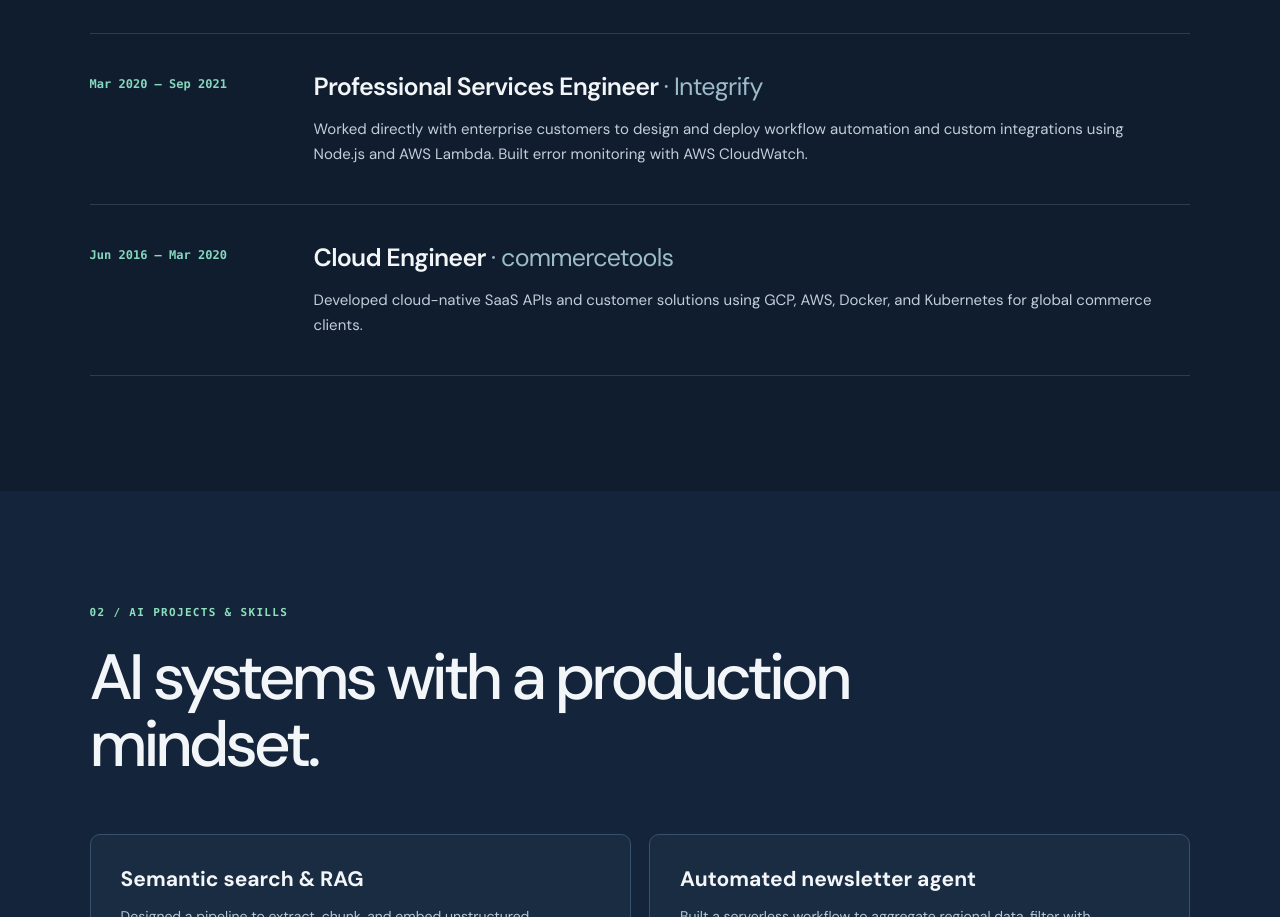
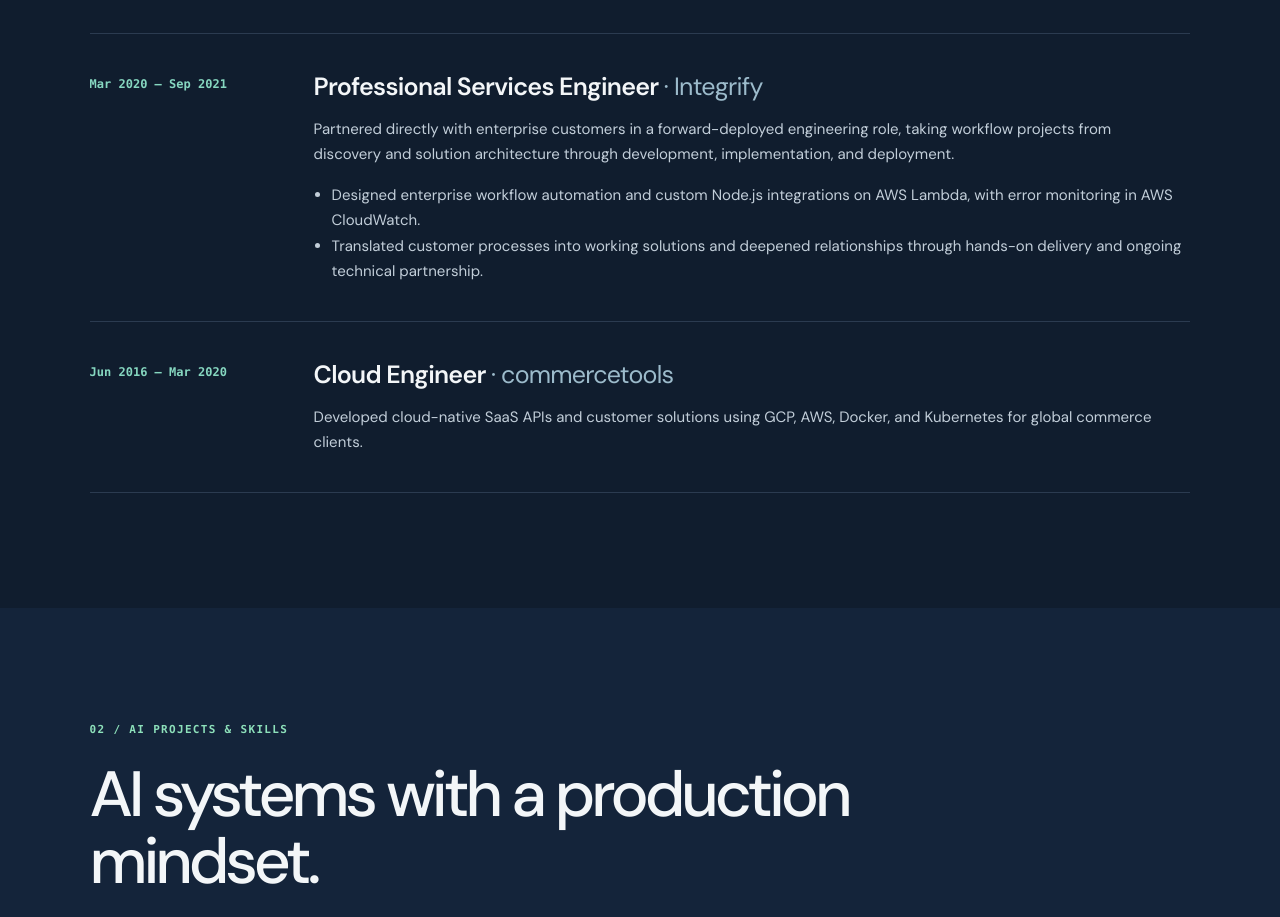
Before and after one commit to ebonertz/2020-portfolio, a website: page portfolio-2026/resume.html in a window 1280 px wide. Shown: the part 1453-2370 px from the top of the page. Drawn offline with Linux system fonts and the light colour scheme.

Commit message:
Expand Integrify enterprise workflow experience

```diff
--- a/portfolio-2026/resume.html
+++ b/portfolio-2026/resume.html
@@ -18,7 +18,7 @@
     <section class="section resume-section"><div class="section-heading"><p class="eyebrow">01 / Professional experience</p><h2>From architecture through delivery.</h2></div><div class="resume-timeline">
       <article><div class="resume-when">Nov 2023 — Present</div><div><h3>Full-stack Software Engineer II <span>· ISC</span></h3><p>Build AI underwriting and quote analysis tools for insurance workflows. Designed REST APIs and databases for Lance Insights, developed an LLM-assisted quote comparison tool for unstructured documents, and integrated an AI-based Excel rating engine to generate real-time quotes.</p><ul><li>Build TypeScript and Node.js workers and services on AWS Lambda, ECS, and EC2.</li><li>Mentor engineers and share GitHub Copilot practices across the development team.</li></ul></div></article>
       <article><div class="resume-when">Sep 2021 — Sep 2023</div><div><h3>Lead Software Engineer <span>· Boomy</span></h3><p>Led four developers building a generative AI music platform. Delivered subscriber-facing React and Vue applications, Stripe subscription work, API integrations, and background jobs.</p><ul><li>Architected services and workers across GCP and AWS.</li><li>Standardized API documentation and containerized services for local development.</li></ul></div></article>
-      <article><div class="resume-when">Mar 2020 — Sep 2021</div><div><h3>Professional Services Engineer <span>· Integrify</span></h3><p>Worked directly with enterprise customers to design and deploy workflow automation and custom integrations using Node.js and AWS Lambda. Built error monitoring with AWS CloudWatch.</p></div></article>
+      <article><div class="resume-when">Mar 2020 — Sep 2021</div><div><h3>Professional Services Engineer <span>· Integrify</span></h3><p>Partnered directly with enterprise customers in a forward-deployed engineering role, taking workflow projects from discovery and solution architecture through development, implementation, and deployment.</p><ul><li>Designed enterprise workflow automation and custom Node.js integrations on AWS Lambda, with error monitoring in AWS CloudWatch.</li><li>Translated customer processes into working solutions and deepened relationships through hands-on delivery and ongoing technical partnership.</li></ul></div></article>
       <article><div class="resume-when">Jun 2016 — Mar 2020</div><div><h3>Cloud Engineer <span>· commercetools</span></h3><p>Developed cloud-native SaaS APIs and customer solutions using GCP, AWS, Docker, and Kubernetes for global commerce clients.</p></div></article>
     </div></section>
     <section class="section resume-skills"><div class="section-heading"><p class="eyebrow">02 / AI projects & skills</p><h2>AI systems with a production mindset.</h2></div><div class="skill-groups"><div><h3>Semantic search & RAG</h3><p>Designed a pipeline to extract, chunk, and embed unstructured documents for semantic search and contextual summaries using Python, LangChain, a vector database, and OpenAI APIs.</p></div><div><h3>Automated newsletter agent</h3><p>Built a serverless workflow to aggregate regional data, filter with embeddings, and draft localized community newsletter content with an LLM.</p></div><div><h3>Application engineering</h3><p>TypeScript, Node.js, Python, PHP, REST APIs, GraphQL, React, Vue, Next.js, Nest.js, Laravel.</p></div><div><h3>Cloud, data & delivery</h3><p>AWS, GCP, Docker, Kubernetes, CI/CD, Terraform, SQL, DynamoDB, MongoDB, Firestore, OpenSearch.</p></div></div></section>
```
Also changed, not shown: portfolio-2026/index.html (+1 -1 lines).
